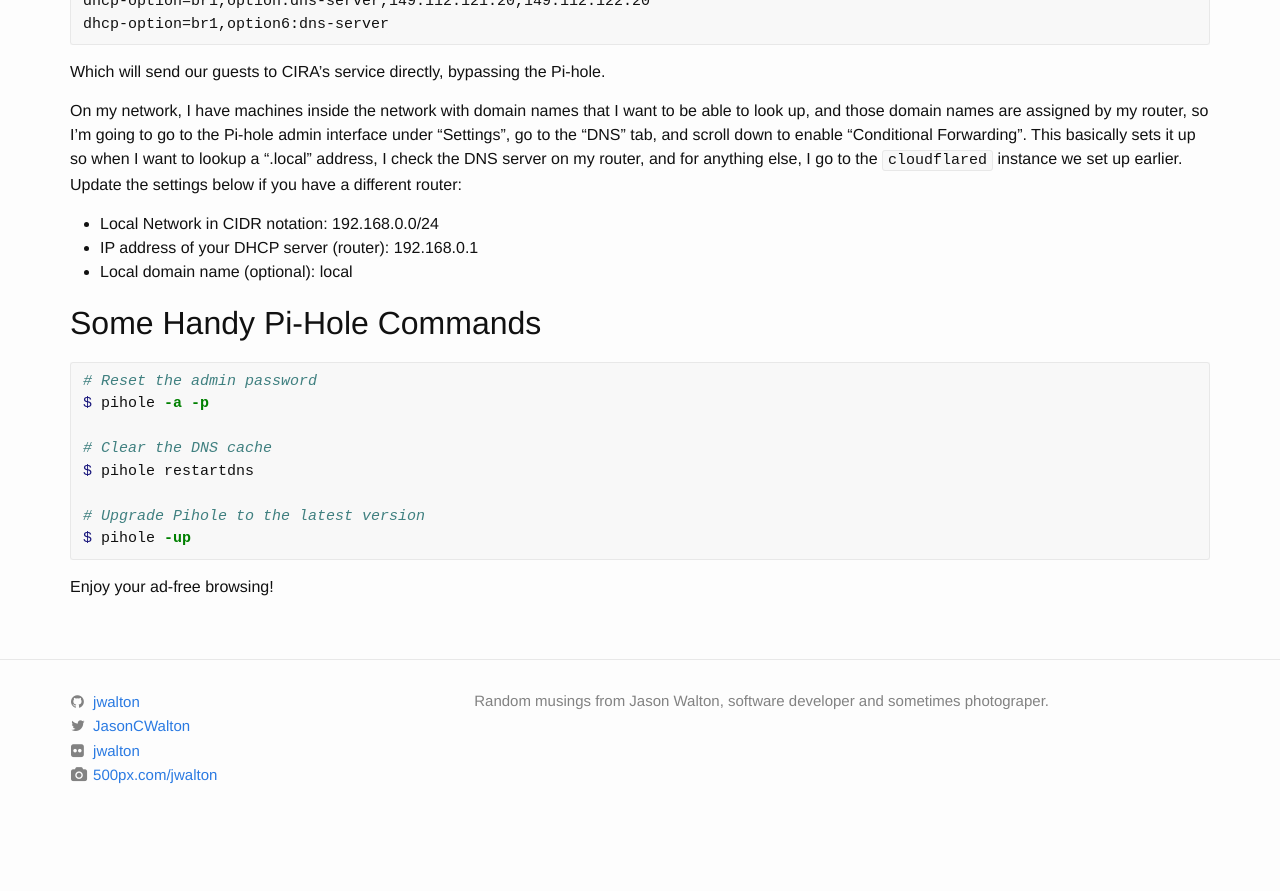
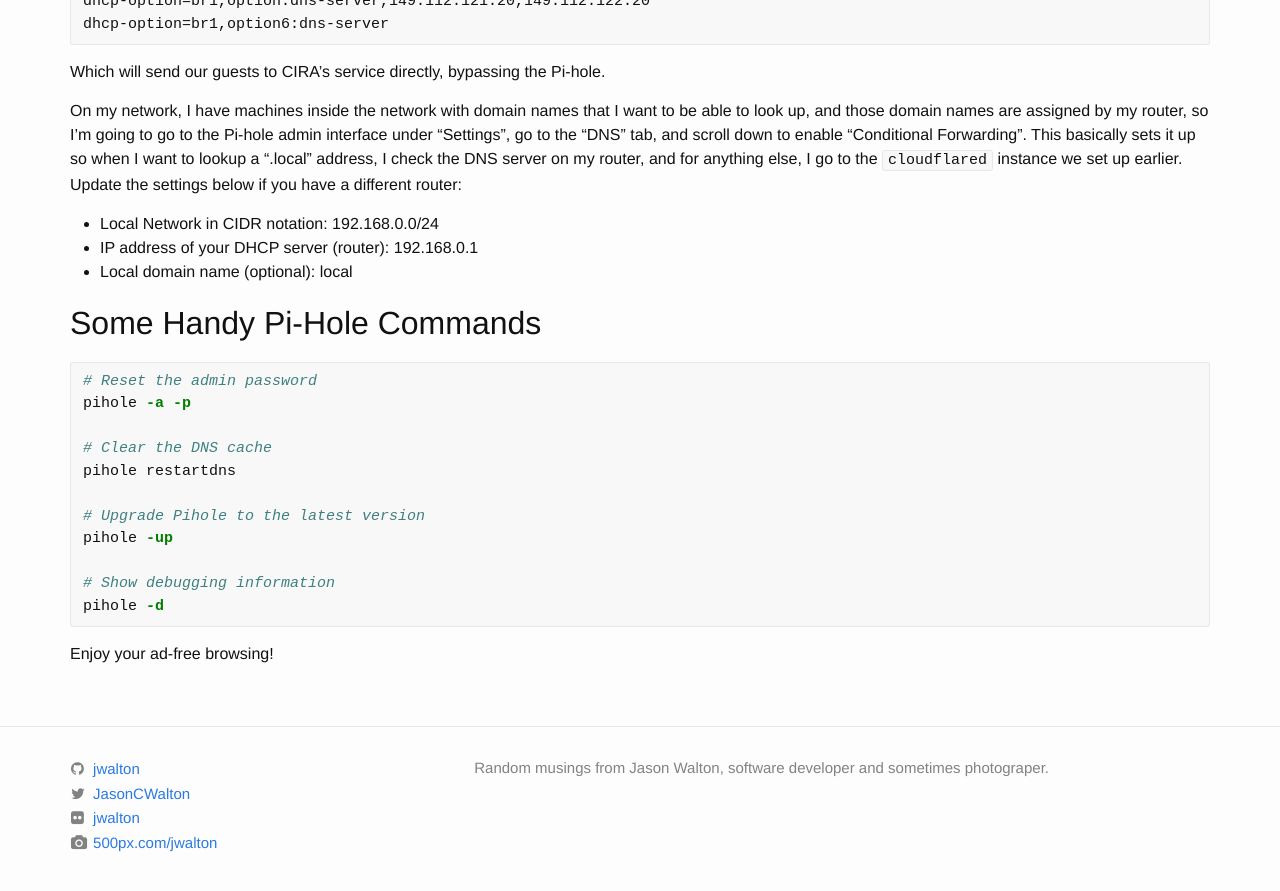
Before and after one commit to jwalton/thedreaming.org, a Jekyll site: the page built from _posts/2020-11-07-pihole.md, in a window 1280 px wide and 900 px high, scrolled down 4955 px. Shown: the top 891 px of the window. Built offline with Jekyll 4.4.1, drawn with Linux system fonts in a browser that asks for light colours; comment, search, counter and statistics services are not loaded; before the commit the page ends 5788 px from its top, so only the background shows below that.

Commit message:
Update pihole with `pihole -d`.

````diff
--- a/_posts/2020-11-07-pihole.md
+++ b/_posts/2020-11-07-pihole.md
@@ -195,13 +195,16 @@ On my network, I have machines inside the network with domain names that I want
 
 ```sh
 # Reset the admin password
-$ pihole -a -p
+pihole -a -p
 
 # Clear the DNS cache
-$ pihole restartdns
+pihole restartdns
 
 # Upgrade Pihole to the latest version
-$ pihole -up
+pihole -up
+
+# Show debugging information
+pihole -d
 ```
 
 Enjoy your ad-free browsing!
````
